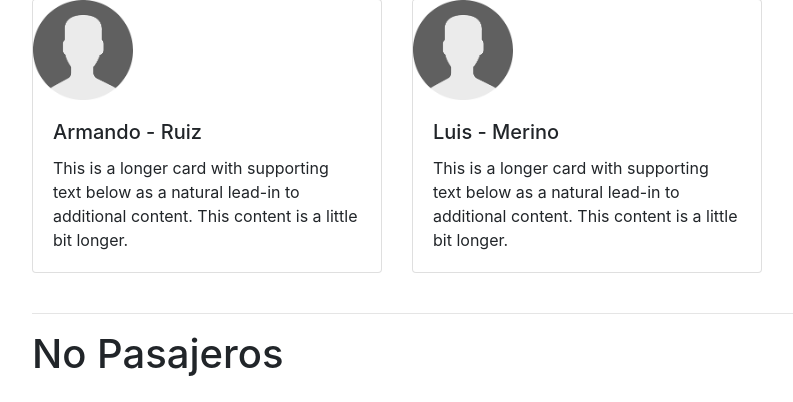
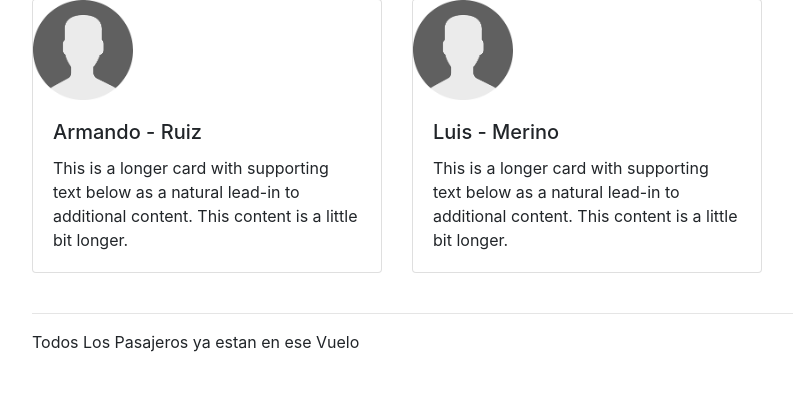
Before and after one commit to PyarmandoCode/Curso_Full_Stack_Front_Pro, a Django app: page /1 in a window 1280 px wide. Shown: the part 1075-1477 px from the top of the page, without its empty margins (53-846 px from the left). After the commit the page ends 1427 px from the top, so only its background shows below. Run offline with Django 3.2, Linux system fonts and the light colour scheme; data comes from the database, SQL or seed files in the repository; both versions use the stored data as it was after the commit; some libraries are stand-ins or nearby versions.

Commit message:
Dia3 Full Stack

```diff
--- /dev/null
+++ b/Front_End_Dgango3/aerolinea/core/templates/error.html
@@ -0,0 +1,4 @@
+{% extends 'base/base.html' %}
+{% block content %}
+    <h1>{{msg}}</h1>
+{% endblock%}
--- a/Front_End_Dgango3/aerolinea/core/templates/vuelo.html
+++ b/Front_End_Dgango3/aerolinea/core/templates/vuelo.html
@@ -46,22 +46,21 @@
         {% endfor %}
     </div>
 
-    <hr>
-
-    <h1>No Pasajeros</h1>
-   <div class="row row-cols-1 row-cols-md-3">
-     {% for pasajero in no_pasajeros %}
-        <div class="col mb-4">
-            <div class="card">
-                <img src="{% static  'img/sinfoto.png' %}" style="width:100px" class="card-img-top">
-                    <div class="card-body">
-                        <h5 class="card-title">{{pasajero}}</h5>
-                        <p class="card-text">This is a longer card with supporting text below as a natural lead-in to additional content. This content is a little bit longer.</p>
-                    </div>
-            </div>
-        </div>
-        {% endfor %}
-    </div>
+   <hr>
 
 
+   {% if no_pasajeros %}
+    <form action="{% url 'reservar' vuelo.id %}" method="post">
+        {% csrf_token %}
+        <select name="pasajero">
+            {% for pasajero in no_pasajeros %}
+                <option value="{{pasajero.id}}">{{pasajero}}</option>
+            {% endfor %}
+        </select>
+         <input type="submit" class="btn btn-primary" value="Reservar un Vuelo" >
+    </form>
+
+   {% else %}
+            <div>Todos Los Pasajeros ya estan en ese Vuelo</div>
+   {% endif %}
 {% endblock%}
--- a/Front_End_Dgango3/aerolinea/core/urls.py
+++ b/Front_End_Dgango3/aerolinea/core/urls.py
@@ -1,9 +1,9 @@
 from django.urls import path
-#from .views import index
 from . import views
 
 urlpatterns = [
     path('', views.index, name="index"),
     path('<int:vuelo_id>', views.vuelo, name="vuelo"),
+    path('<int:vuelo_id>/reservar', views.reservar, name="reservar"),
 
 ]
--- a/Front_End_Dgango3/aerolinea/core/views.py
+++ b/Front_End_Dgango3/aerolinea/core/views.py
@@ -10,6 +10,7 @@ def index(request):
     context = {
         'vuelos':Vuelo.objects.all()
     }
+
 
     return render(request,template_name,context)
 
@@ -27,3 +28,19 @@ def vuelo(request,vuelo_id):
         "no_pasajeros":no_pasajeros
     }
     return render(request,template_name,context)
+
+def reservar(request,vuelo_id):
+    try:
+        pasajero_id=int(request.POST["pasajero"])
+        pasajero=Pasajero.objects.get(pk=pasajero_id)
+        vuelo=Vuelo.objects.get(pk=vuelo_id)
+    except KeyError:
+        return render(request,"error.html",{"msg":"No Selecciono el Pasajero"})
+    except Vuelo.DoesNotExist:
+        return render(request,"error.html",{"msg":"No Existe el Vuelo"})
+    except Pasajero.DoesNotExist:
+        return render(request,"error.html",{"msg":"No Existe el Pasajero"})
+    #Adicionamos Un Vuelo al Pasajero seleccionado
+    pasajero.vuelo.add(vuelo)
+    #Se recargar toda la pagina se observara el pasajero ya incluido en ese vuelo
+    return HttpResponseRedirect(reverse("vuelo",args=(vuelo_id,)))
```
Also changed, not shown: Front_End_Dgango3/aerolinea/db.sqlite3.
